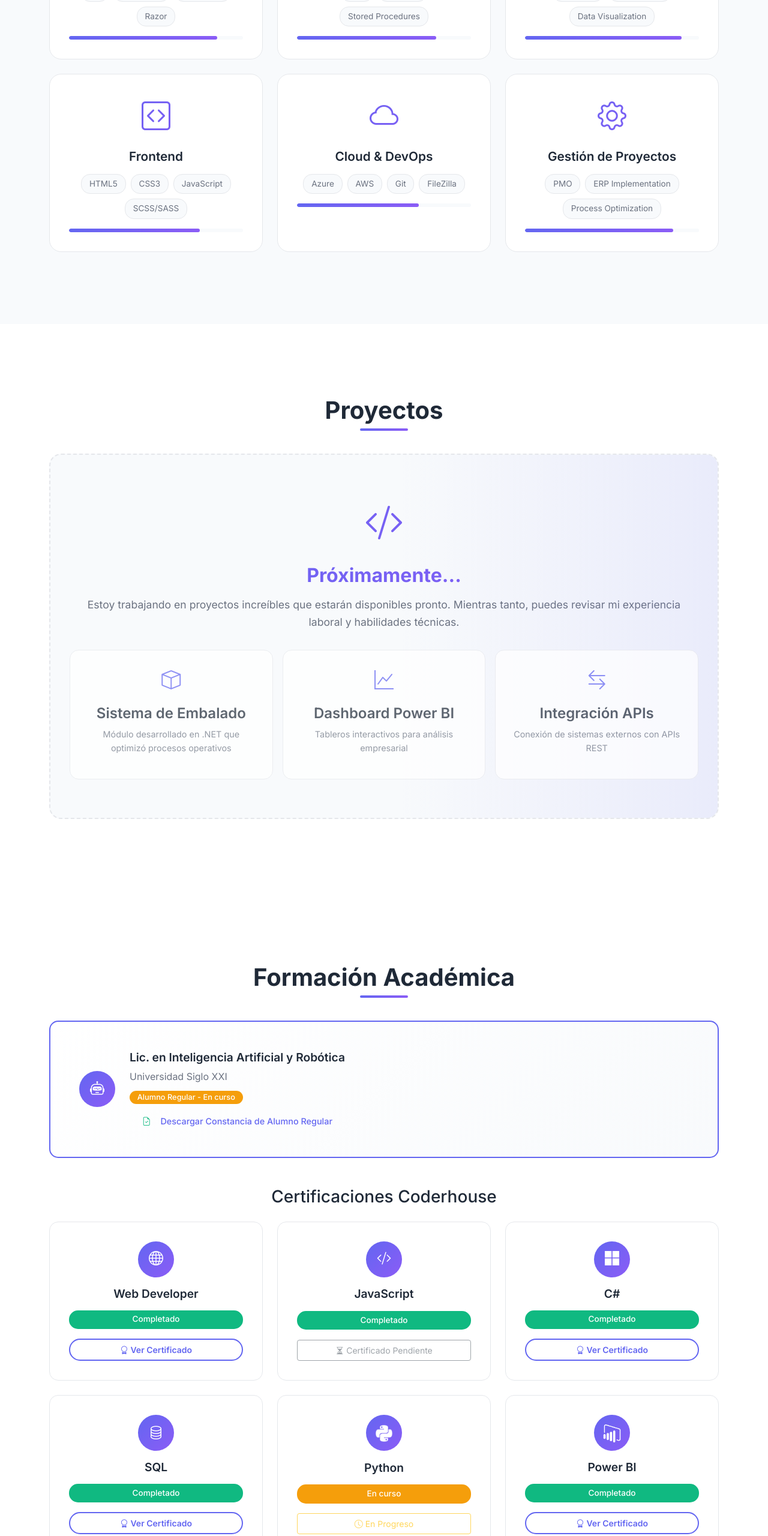
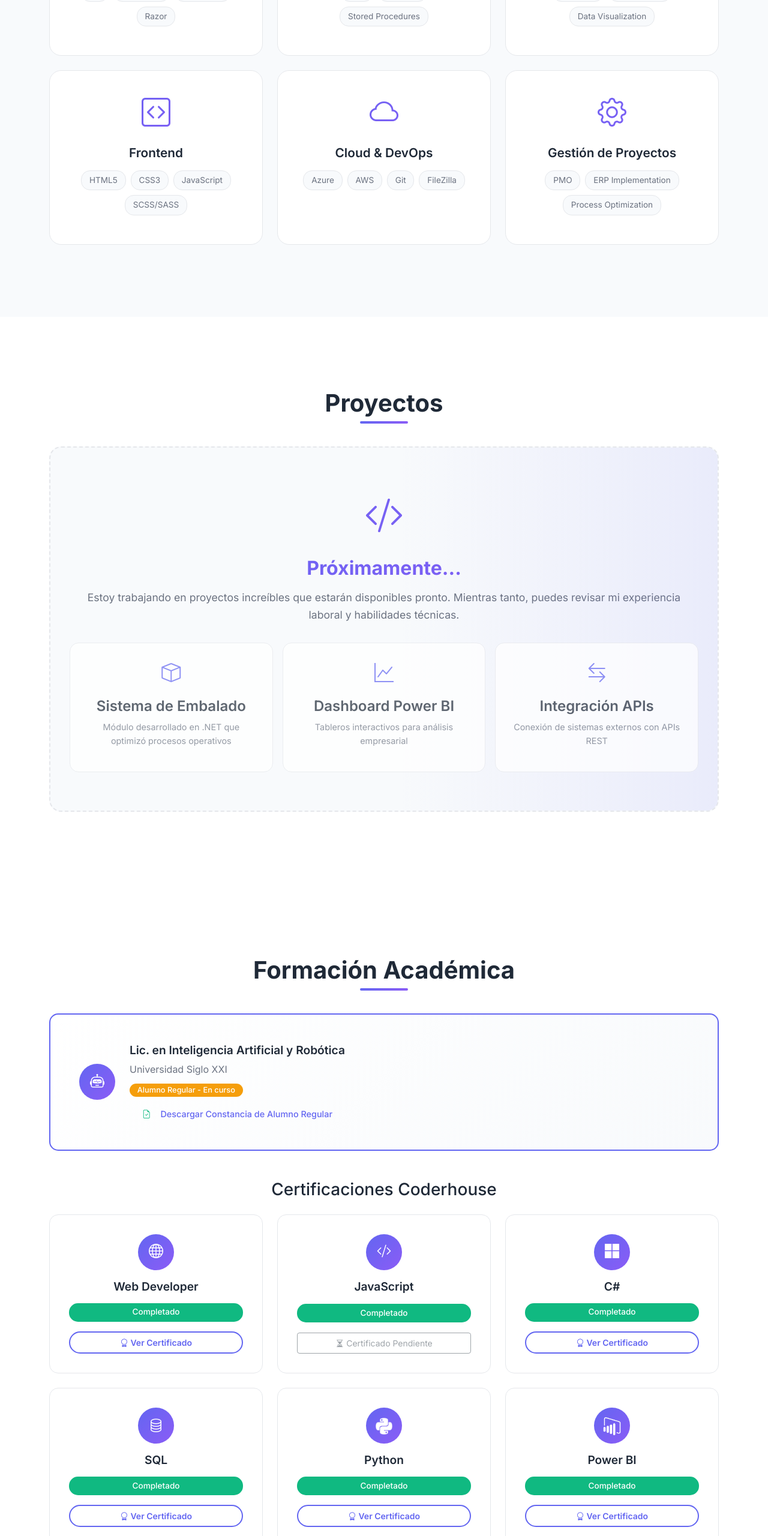
Before and after one commit to Francisco-Grote/portfolio, a plain HTML site: page index.html in a window 1280 px wide. Shown: the part 2990-5550 px from the top of the page at 60% size. Drawn offline with nearby package versions, Linux system fonts and the light colour scheme.

Commit message:
Correcion navbar y finalizacion del curso de python

```diff
--- a/index.html
+++ b/index.html
@@ -267,9 +267,10 @@
                             <span class="skill-tag">APIs REST</span>
                             <span class="skill-tag">Razor</span>
                         </div>
-                        <div class="skill-progress">
+                    <!-- <div class="skill-progress">
                             <div class="progress-bar" style="width: 85%"></div>
                         </div>
+                    -->
                     </div>
                 </div>
 
@@ -284,9 +285,10 @@
                             <span class="skill-tag">DBeaver</span>
                             <span class="skill-tag">Stored Procedures</span>
                         </div>
-                        <div class="skill-progress">
-                            <div class="progress-bar" style="width: 80%"></div>
+                        <!-- <div class="skill-progress">
+                            <div class="progress-bar" style="width: 85%"></div>
                         </div>
+                    -->
                     </div>
                 </div>
 
@@ -301,9 +303,10 @@
                             <span class="skill-tag">Dashboards</span>
                             <span class="skill-tag">Data Visualization</span>
                         </div>
-                        <div class="skill-progress">
-                            <div class="progress-bar" style="width: 90%"></div>
+                    <!-- <div class="skill-progress">
+                            <div class="progress-bar" style="width: 85%"></div>
                         </div>
+                    -->
                     </div>
                 </div>
 
@@ -319,9 +322,10 @@
                             <span class="skill-tag">JavaScript</span>
                             <span class="skill-tag">SCSS/SASS</span>
                         </div>
-                        <div class="skill-progress">
-                            <div class="progress-bar" style="width: 75%"></div>
+                    <!-- <div class="skill-progress">
+                            <div class="progress-bar" style="width: 85%"></div>
                         </div>
+                    -->
                     </div>
                 </div>
 
@@ -337,9 +341,10 @@
                             <span class="skill-tag">Git</span>
                             <span class="skill-tag">FileZilla</span>
                         </div>
-                        <div class="skill-progress">
-                            <div class="progress-bar" style="width: 70%"></div>
+                    <!-- <div class="skill-progress">
+                            <div class="progress-bar" style="width: 85%"></div>
                         </div>
+                    -->
                     </div>
                 </div>
 
@@ -354,9 +359,10 @@
                             <span class="skill-tag">ERP Implementation</span>
                             <span class="skill-tag">Process Optimization</span>
                         </div>
-                        <div class="skill-progress">
+                    <!-- <div class="skill-progress">
                             <div class="progress-bar" style="width: 85%"></div>
                         </div>
+                    -->
                     </div>
                 </div>
             </div>
@@ -490,10 +496,11 @@
                         <i><img class ="python-img" src="img/Python-Emblem.png"></i>
                     </div>
                     <h4>Python</h4>
-                    <p class="certificate-status in-progress" data-es="En curso" data-en="In progress">En curso</p>
-                    <div class="btn btn-outline-warning btn-sm disabled">
-                        <i class="bi bi-clock"></i> <span data-es="En Progreso" data-en="In Progress">En Progreso</span>
-                    </div>
+                    <p class="certificate-status completed" data-es="Completado" data-en="Completed">Completado</p>
+                        <a href="documents/Curso_Python.pdf" download="Certificado_Python_Francisco_Grote.pdf" class="btn btn-outline-primary btn-sm">
+                        <i class="bi bi-award"></i>
+                        <span data-es="Ver Certificado" data-en="View Certificate">Ver Certificado</span>
+                    </a>
                 </div>
             </div>
 
```
Also changed, not shown: documents/Imagen de WhatsApp 2025-07-31 a las 16.03.34_53ffdd1d.jpg (added), 1 other file.
